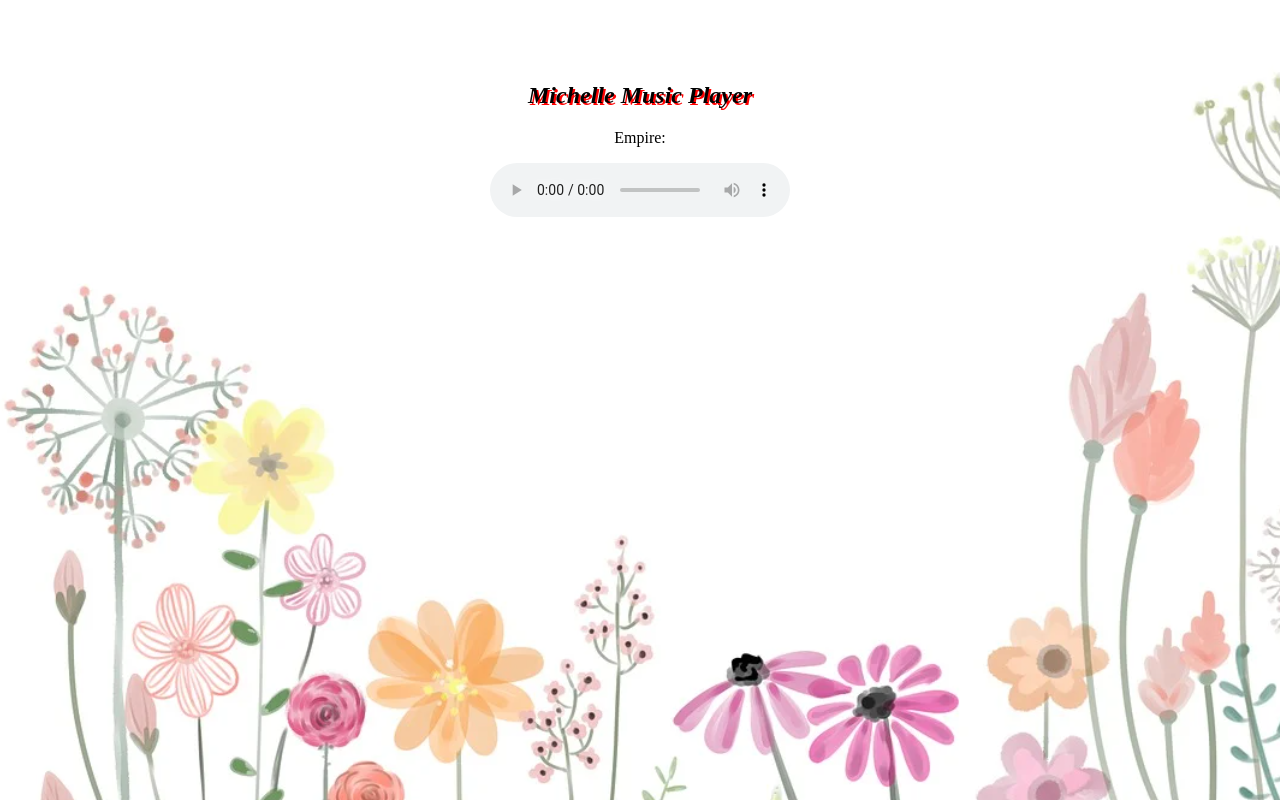
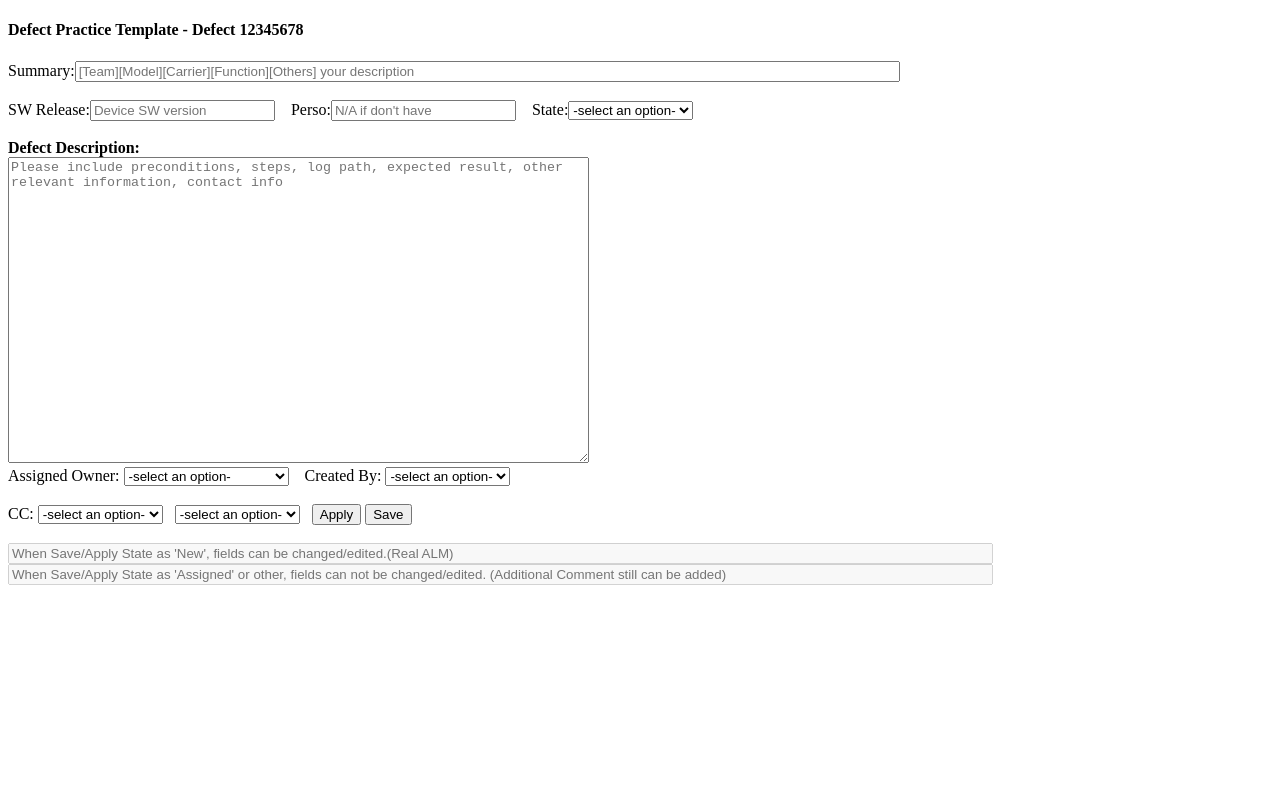
Before and after one commit to YongLiang24/Defect-Practice, a plain HTML site: page index.html in a window 1280 px wide. Drawn offline with Linux system fonts and the light colour scheme.

Commit message:
Update index.html

```diff
--- a/index.html
+++ b/index.html
@@ -1,28 +1,63 @@
 <!DOCTYPE html>
 <html>
+<head>
+<title>Defect Practice Template</title>
+</head>
 
-<style>
-body {
-background-color: powderblue;
-background-image: url("flower.png");
-background-repeat: repeat;
-background-attachment: fixed;
-}
-</style>
 <body>
-<br/><br/><br/>
-<div style="text-align: center">
-<h2 style="text-shadow: 2px 2px #FF0000; font-style: italic;">Michelle Music Player</h2>
-  <p>Empire:</p>
-<audio controls id="play-audio">
-  <source src="Empire.mp3" type="audio/mpeg">
-  Your browser does not support the audio element.
-</audio>
-</div>
-<script>
+<h4>Defect Practice Template - Defect 12345678</h4>
 
-let playAudio = Document.getElementById("play-audio");
-playAudio.play()
-</script>
+Summary:<input type="text" size="100" placeholder="[Team][Model][Carrier][Function][Others] your description"><br><br>
+
+SW Release:<input  type="text" placeholder="Device SW version">&nbsp &nbsp
+Perso:<input  type="text" placeholder="N/A if don't have">&nbsp &nbsp
+
+State:<select>
+<option disabled selected value>-select an option-</option>
+<option> New </option>
+<option> Assigned </option>
+<option> Delivered </option>
+<option> Verified </option>
+</select> <br><br>
+
+<Strong>Defect Description:</strong><br>
+<textarea rows="20" cols="70" placeholder="Please include preconditions, steps, log path, expected result, other relevant information, contact info"></textarea><br>
+
+Assigned Owner: <select>
+<option disabled selected value>-select an option-</option>
+<option>Jackson Wu</option>
+<option>Bruno Gao</option>
+<option>Jiani Ye</option>
+<option> appropriate R&D Owner </option>
+</select>&nbsp &nbsp
+
+Created By: <select>
+<option disabled selected value>-select an option-</option>
+<option>Jackson Wu</option>
+<option>Bruno Gao</option>
+<option>Jiani Ye</option>
+<option>Yong Liang</option>
+<option>Xu Yuan</option>
+<option>Anna Dai</option>
+</select>
+<br><br>
+CC:
+<select>
+<option disabled selected value>-select an option-</option>
+<option>guochu</option>
+</select> &nbsp
+<select>
+<option disabled selected value>-select an option-</option>
+<option>Wli5</option>
+</select> &nbsp
+<button>Apply</button>
+<button>Save</button>
+<br><br>
+
+<input disabled placeholder="When Save/Apply State as 'New', fields can be changed/edited.(Real ALM)" size="120"> <br>
+<input disabled placeholder="When Save/Apply State as 'Assigned' or other, fields can not be changed/edited. (Additional Comment still can be added)" size="120"> <br>
+
+
 </body>
+
 </html>
```
